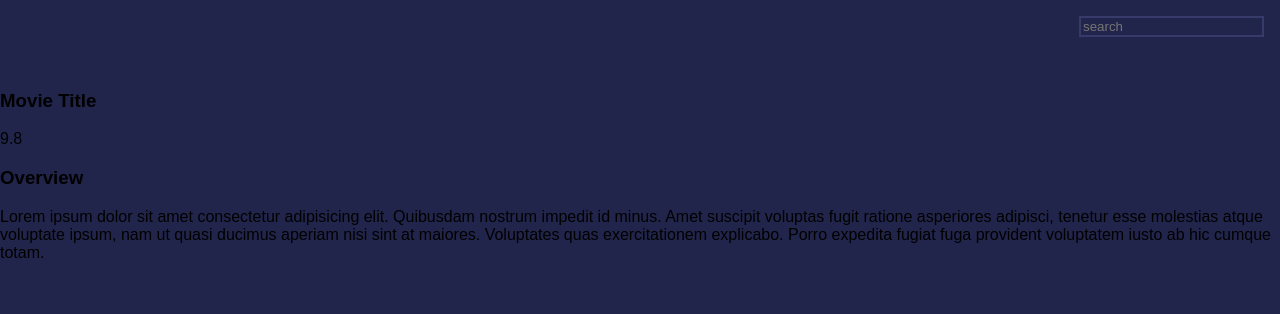
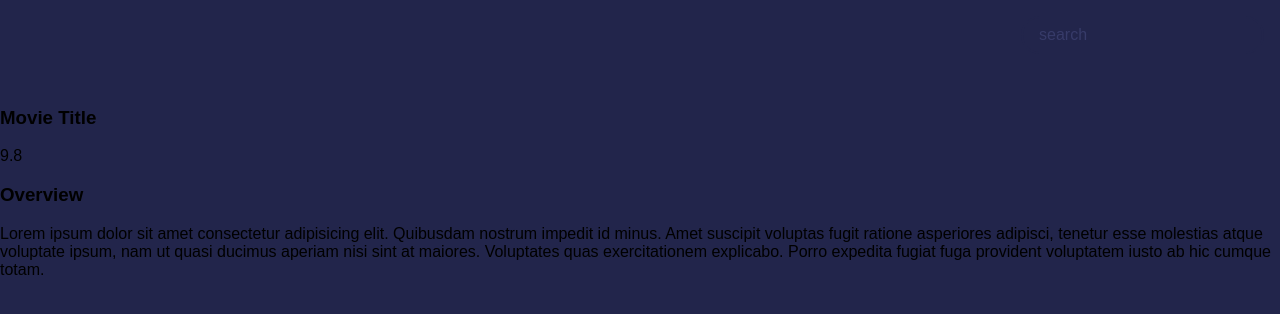
Before and after one commit to Archanach707/Movie-App, a plain HTML site: page index.html in a window 1280 px wide. Drawn offline with Linux system fonts and the light colour scheme.

Commit message:
1. Apply property on mian Tag

```diff
--- a/assets/style.css
+++ b/assets/style.css
@@ -19,10 +19,29 @@ header {
   padding: 1rem;
   display: flex;
   justify-content: flex-end;
+  background-color: var(--primary-color);
 }
 
 .search {
   background-color: transparent;
-  border: 2px solid var(--secondary-color);
+  border: 2px solid var(--primary-color);
+  border-radius: 50px;
+  font-family: inherit;
+  font-size: 1rem;
+  padding: 0.5rem 1rem;
+  color: #fff;
+}
 
+.search::placeholder {
+  color: #373b69;
 }
+
+.search:focus {
+  outline: none;
+  background-color: var(--primary-color);
+}
+
+main {
+  display: flex;
+  flex-wrap: wrap;
+}
```
